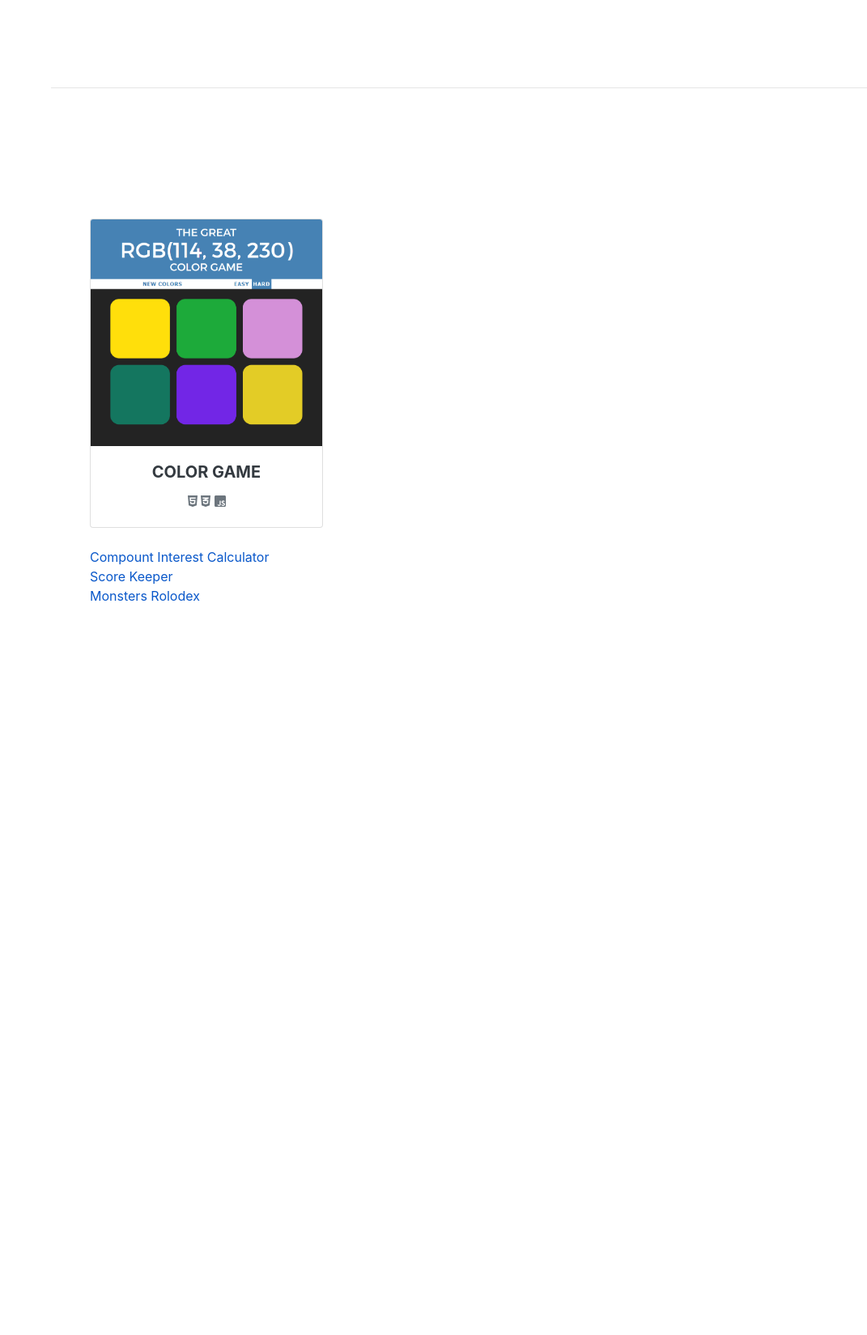
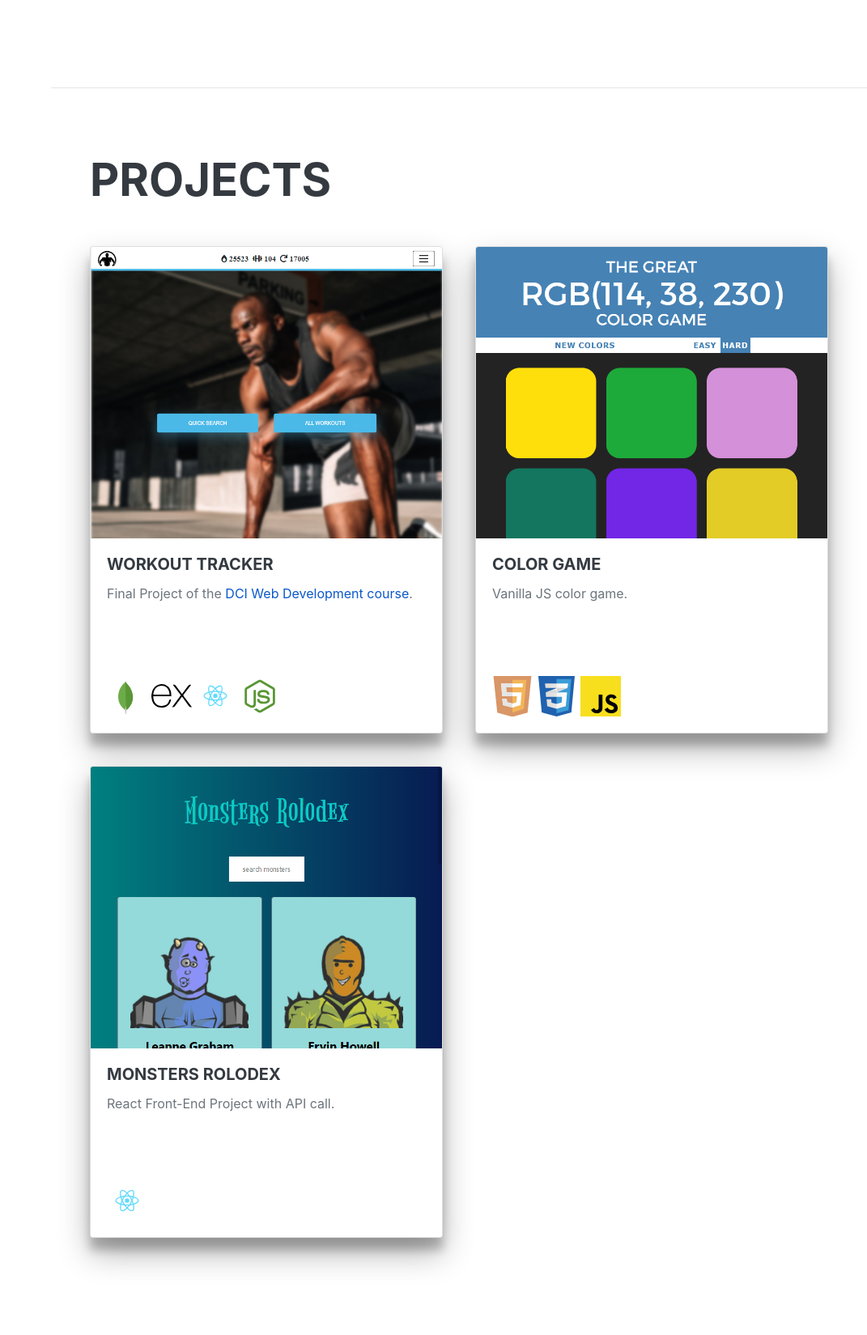
Before and after one commit to NewUsername1234/NewUsername1234.github.io, a PHP site: page / in a window 1280 px wide. Shown: the part 3896-5545 px from the top of the page at 81% size, without its empty margins (209-1280 px from the left). Before the commit the page ends 4638 px from the top, so only its background shows below. Run offline with PHP 8.4, Linux system fonts and the light colour scheme; some web fonts are replaced.

Commit message:
update projects

```diff
--- a/css/custom-styles.css
+++ b/css/custom-styles.css
@@ -1,3 +1,49 @@
+.projects-content {
+    display: flex;
+    flex-flow: row wrap;
+    justify-content: space-between;
+}
+
 .project {
-    border: 1px solid red;
+    width: calc(33.333333% - 20px);
+    margin-bottom: 40px;
+    box-shadow: 0 19px 38px rgba(0,0,0,0.30), 0 15px 12px rgba(0,0,0,0.22);
 }
+@media only screen and (max-width: 1280px){
+    .project {
+        width: calc(50% - 20px);
+    }
+}
+@media only screen and (max-width: 768px){
+    .project {
+        width: 100%;
+    }
+}
+
+.project a {
+    width: 100%;
+    height: 60%;
+}
+
+.project img {
+    width: 100%;
+    height: 100%;
+    object-fit: cover;
+    object-position: top;
+}
+
+.project .card-body {
+    display: flex;
+    flex-direction: column;
+}
+
+.project .technologies {
+    margin-top: auto;
+}
+
+.project .technologies img{
+    width: 50px;
+    height: 50px;
+    object-fit: contain;
+    object-position: center;
+}
--- a/index.html
+++ b/index.html
@@ -1,78 +1,39 @@
 <!DOCTYPE html>
 <html lang="en">
+
 <head>
 	<meta charset="utf-8" />
-		<meta
-			name="viewport"
-			content="width=device-width, initial-scale=1, shrink-to-fit=no"
-		/>
+	<meta name="viewport" content="width=device-width, initial-scale=1, shrink-to-fit=no" />
 	<meta name="description" content="" />
 	<meta name="author" content="" />
 	<title>Ilya Romanov</title>
 	<!-- favicon -->
-		<link
-			rel="apple-touch-icon"
-			sizes="180x180"
-			href="assets/favicon/apple-touch-icon.png"
-		/>
-		<link
-			rel="icon"
-			type="image/png"
-			sizes="32x32"
-			href="assets/favicon/favicon-32x32.png"
-		/>
-		<link
-			rel="icon"
-			type="image/png"
-			sizes="16x16"
-			href="assets/favicon/favicon-16x16.png"
-		/>
+	<link rel="apple-touch-icon" sizes="180x180" href="assets/favicon/apple-touch-icon.png" />
+	<link rel="icon" type="image/png" sizes="32x32" href="assets/favicon/favicon-32x32.png" />
+	<link rel="icon" type="image/png" sizes="16x16" href="assets/favicon/favicon-16x16.png" />
 	<link rel="manifest" href="assets/favicon/site.webmanifest" />
 	<!-- Font Awesome icons (free version)-->
-		<script
-			src="https://use.fontawesome.com/releases/v5.15.1/js/all.js"
-			crossorigin="anonymous"
-		></script>
+	<script src="https://use.fontawesome.com/releases/v5.15.1/js/all.js" crossorigin="anonymous"></script>
 	<!-- Google fonts-->
-		<link
-			href="https://fonts.googleapis.com/css?family=Saira+Extra+Condensed:500,700"
-			rel="stylesheet"
-			type="text/css"
-		/>
-		<link
-			href="https://fonts.googleapis.com/css?family=Muli:400,400i,800,800i"
-			rel="stylesheet"
-			type="text/css"
-		/>
+	<link href="https://fonts.googleapis.com/css?family=Saira+Extra+Condensed:500,700" rel="stylesheet"
+		type="text/css" />
+	<link href="https://fonts.googleapis.com/css?family=Muli:400,400i,800,800i" rel="stylesheet" type="text/css" />
 	<!-- Core theme CSS (includes Bootstrap)-->
 	<link href="css/styles.css" rel="stylesheet" />
 	<!-- custom styles -->
 	<link href="css/custom-styles.css" rel="stylesheet" />
 </head>
+
 <body id="page-top">
 	<!-- Navigation-->
-		<nav
-			class="navbar navbar-expand-lg navbar-dark bg-primary fixed-top"
-			id="sideNav"
-		>
+	<nav class="navbar navbar-expand-lg navbar-dark bg-primary fixed-top" id="sideNav">
 		<a class="navbar-brand js-scroll-trigger" href="#page-top">
 			<span class="d-block d-lg-none">Ilya Romanov</span>
-				<span class="d-none d-lg-block"
-					><img
-						class="img-fluid img-profile rounded-circle mx-auto mb-2"
-						src="assets/img/profile.jpg"
-						alt=""
-				/></span>
+			<span class="d-none d-lg-block"><img class="img-fluid img-profile rounded-circle mx-auto mb-2"
+					src="assets/img/profile.jpg" alt="" /></span>
 		</a>
-			<button
-				class="navbar-toggler"
-				type="button"
-				data-toggle="collapse"
-				data-target="#navbarSupportedContent"
-				aria-controls="navbarSupportedContent"
-				aria-expanded="false"
-				aria-label="Toggle navigation"
-			>
+		<button class="navbar-toggler" type="button" data-toggle="collapse" data-target="#navbarSupportedContent"
+			aria-controls="navbarSupportedContent" aria-expanded="false" aria-label="Toggle navigation">
 			<span class="navbar-toggler-icon"></span>
 		</button>
 		<div class="collapse navbar-collapse" id="navbarSupportedContent">
@@ -81,22 +42,16 @@
 					<a class="nav-link js-scroll-trigger" href="#about">About</a>
 				</li>
 				<li class="nav-item">
-						<a class="nav-link js-scroll-trigger" href="#experience"
-							>Experience</a
-						>
+					<a class="nav-link js-scroll-trigger" href="#experience">Experience</a>
 				</li>
 				<li class="nav-item">
-						<a class="nav-link js-scroll-trigger" href="#education"
-							>Education</a
-						>
+					<a class="nav-link js-scroll-trigger" href="#education">Education</a>
 				</li>
 				<li class="nav-item">
 					<a class="nav-link js-scroll-trigger" href="#skills">Skills</a>
 				</li>
 				<li class="nav-item">
-						<a class="nav-link js-scroll-trigger" href="#interests"
-							>Interests</a
-						>
+					<a class="nav-link js-scroll-trigger" href="#interests">Interests</a>
 				</li>
 				<li class="nav-item">
 					<a class="nav-link js-scroll-trigger" href="#projects">Projects</a>
@@ -119,18 +74,10 @@
 				</div>
 				<p class="lead mb-5">Web developer looking for a new challenge !</p>
 				<div class="social-icons">
-						<a
-							class="social-icon"
-							href="https://www.linkedin.com/in/ilya-romanov-45b1909b/"
-							target="_blank"
-							><i class="fab fa-linkedin-in"></i
-						></a>
-						<a
-							class="social-icon"
-							href="https://github.com/NewUsername1234"
-							target="_blank"
-							><i class="fab fa-github"></i
-						></a>
+					<a class="social-icon" href="https://www.linkedin.com/in/ilya-romanov-45b1909b/" target="_blank"><i
+							class="fab fa-linkedin-in"></i></a>
+					<a class="social-icon" href="https://github.com/NewUsername1234" target="_blank"><i
+							class="fab fa-github"></i></a>
 				</div>
 			</div>
 		</section>
@@ -139,9 +86,7 @@
 		<section class="resume-section" id="experience">
 			<div class="resume-section-content">
 				<h2 class="mb-5">Experience</h2>
-					<div
-						class="d-flex flex-column flex-md-row justify-content-between mb-5"
-					>
+				<div class="d-flex flex-column flex-md-row justify-content-between mb-5">
 					<div class="flex-grow-1">
 						<h3 class="mb-0">IT-Support</h3>
 						<div class="subheading mb-3">
@@ -163,9 +108,7 @@
 		<section class="resume-section" id="education">
 			<div class="resume-section-content">
 				<h2 class="mb-5">Education</h2>
-					<div
-						class="d-flex flex-column flex-md-row justify-content-between mb-5"
-					>
+				<div class="d-flex flex-column flex-md-row justify-content-between mb-5">
 					<div class="flex-grow-1">
 						<h3 class="mb-0">Digital Career Institute</h3>
 						<div class="subheading mb-3">Web Development</div>
@@ -210,36 +153,59 @@
 		<!-- Projects-->
 		<section class="resume-section" id="projects">
 			<div class="resume-section-content">
-					<div class="card" style="width: 18rem;">
-						<a href='https://newusername1234.github.io/color-game/' target='_blank'><img src="./assets/img/color-game.png" class="card-img-top" alt="..."></a>
+
+				<h2 class='mb-5'>Projects</h2>
+
+				<div class="projects-content">
+
+					<div class="card project">
+						<a href="https://workout-tracker-dci.herokuapp.com/" target='_blank'>
+							<img class="card-img-top" src="./assets/img/final-project.png" class="card-img-top"
+								alt="final project">
+						</a>
 						<div class="card-body">
-						  <h5 class="card-title text-center">Color Game</h5>
-						<div class='technologies text-center'>
-								<i class="fab fa-html5"></i>
-								<i class="fab fa-css3-alt"></i>
-								<i class="fab fa-js-square"></i>
+							<h5 class="card-title">Workout Tracker</h5>
+							<p class="card-text">Final Project of the <a
+									href="https://digitalcareerinstitute.org/courses/web-development-course"
+									target='_blank'>DCI Web Development course</a>.
+							</p>
+							<div class='technologies'>
+								<img src="./assets/svg/mongodb.svg" alt="react">
+								<img src="./assets/svg/expressjs.svg" alt="react">
+								<img src="./assets/svg/react.svg" alt="react">
+								<img src="./assets/svg/nodejs.svg" alt="react">
 							</div>
 						</div>
 					</div>
 
-					<br />
-					<a
-						href="https://newusername1234.github.io/compound-interest-calculator/"
-						target="_blank"
-						>Compount Interest Calculator</a
-					>
-					<br />
-					<a
-						href="https://newusername1234.github.io/score-keeper/"
-						target="_blank"
-						>Score Keeper</a
-					>
-					<br />
-					<a
-						href="https://newusername1234.github.io/monsters-rolodex"
-						target="_blank"
-						>Monsters Rolodex</a
-					>
+					<div class="card project">
+						<a href='https://newusername1234.github.io/color-game/' target='_blank'><img
+								src="./assets/img/color-game.png" class="card-img-top" alt="color game"></a>
+						<div class="card-body">
+							<h5 class="card-title">Color Game</h5>
+							<p class="card-text">Vanilla JS color game.
+							</p>
+							<div class='technologies'>
+								<img src="./assets/svg/html5.svg" alt="react">
+								<img src="./assets/svg/css3.svg" alt="react">
+								<img src="./assets/svg/js.svg" alt="react">
+							</div>
+						</div>
+					</div>
+
+					<div class="card project">
+						<a href="https://newusername1234.github.io/monsters-rolodex" target="_blank"><img
+								src="./assets/img/monsters-rolodex.png" class="card-img-top" alt="monsters rolodex"></a>
+						<div class="card-body">
+							<h5 class="card-title">Monsters Rolodex</h5>
+							<p class="card-text">React Front-End Project with API call.
+							</p>
+							<div class='technologies'>
+								<img src="./assets/svg/react.svg" alt="react">
+							</div>
+						</div>
+					</div>
+
 				</div>
 		</section>
 	</div>
@@ -251,4 +217,5 @@
 	<!-- Core theme JS-->
 	<script src="js/scripts.js"></script>
 </body>
+
 </html>
```
Also changed, not shown: assets/img/final-project.png (added), assets/svg/css3.svg (added), assets/svg/expressjs.svg (added), assets/svg/html5.svg (added), assets/svg/js.svg (added), assets/svg/mongodb.svg (added), assets/svg/nodejs.svg (added), assets/svg/react.svg (added). Lines whose indentation alone changed are shown as unchanged.
